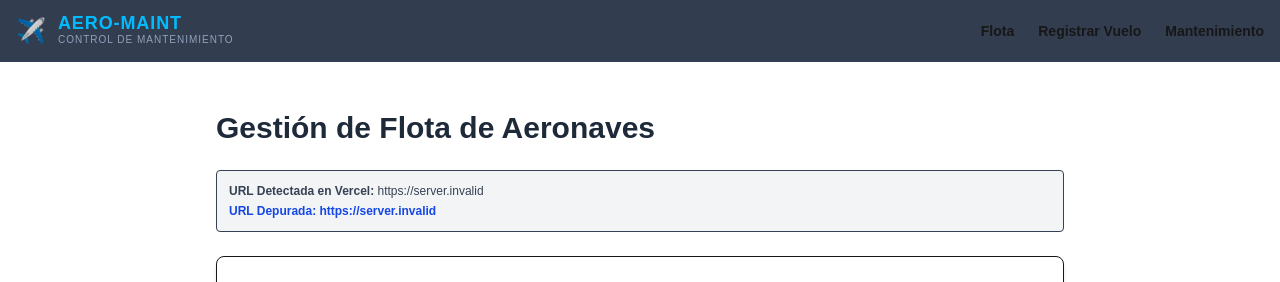
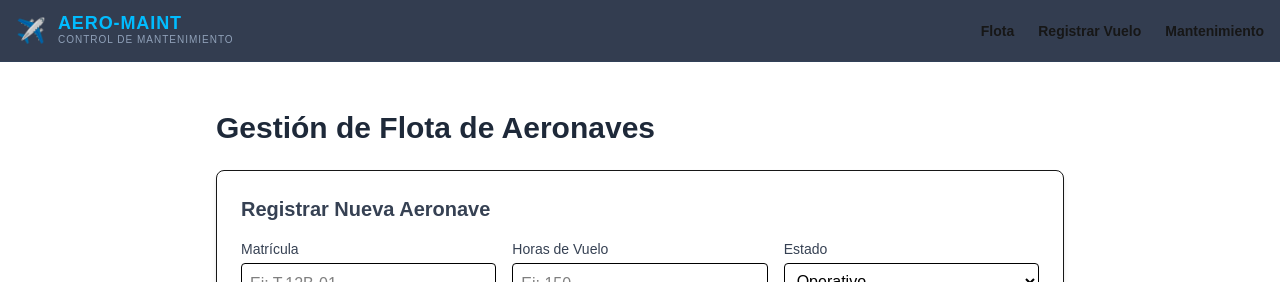
Before and after one commit to otluid-rgb/mantenimiento-aeronaves, a Next.js app: page /aeronaves in a window 1280 px wide. Shown: the top 282 px of the page. Built offline with nearby package versions, Linux system fonts and the light colour scheme; no server answers; the database is empty.

Commit message:
Eliminado el recuadro de diagnostico de URL

```diff
--- a/app/aeronaves/page.js
+++ b/app/aeronaves/page.js
@@ -125,12 +125,6 @@ export default function AeronavesPage() {
         Gestión de Flota de Aeronaves
       </h1>
 
-      {/* Recuadro de diagnóstico de la URL detectada */}
-      <div className="bg-gray-100 p-3 rounded mb-6 text-xs text-gray-700 font-mono break-all border">
-        <div><strong>URL Detectada en Vercel:</strong> {rawUrl || '(vacía)'}</div>
-        <div className="text-blue-700 font-bold mt-1"><strong>URL Depurada:</strong> {supabaseUrl || '(no procesada)'}</div>
-      </div>
-
       {errorMsg && (
         <div className="bg-red-100 border border-red-400 text-red-700 px-4 py-3 rounded mb-6">
           <strong className="font-bold">Error de Supabase: </strong>
@@ -194,7 +188,7 @@ export default function AeronavesPage() {
         </form>
       </section>
 
-      {/* Listado con columna de Acciones */}
+      {/* Listado */}
       <section className="bg-white p-6 rounded-lg shadow-md border">
         <h2 className="text-xl font-semibold mb-4 text-gray-700">Flota Registrada</h2>
         {loading ? (
```
